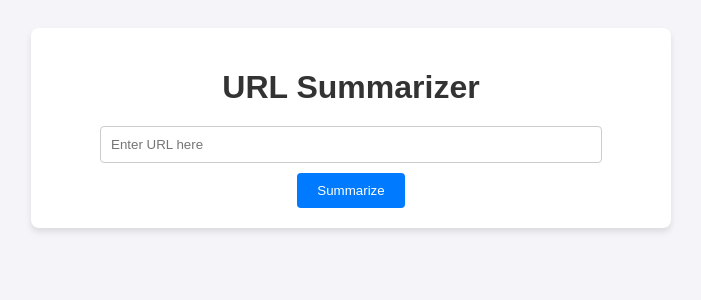
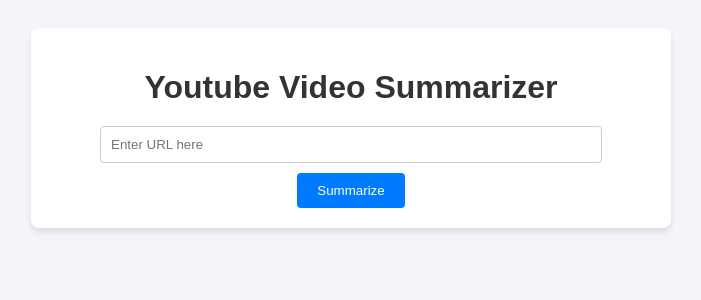
Before and after one commit to ManishV18/fp1, a Flask app: page / in a window 1280 px wide. Shown: the top 300 px of the page, without its empty margins (289-990 px from the left). Run offline with Flask 3, Linux system fonts and the light colour scheme.

Commit message:
Update index.html

```diff
--- a/demo/templates/index.html
+++ b/demo/templates/index.html
@@ -3,12 +3,12 @@
 <head>
     <meta charset="UTF-8">
     <meta name="viewport" content="width=device-width, initial-scale=1.0">
-    <title>URL Summarizer</title>
+    <title>Youtube Video Summarizer</title>
     <link rel="stylesheet" href="/static/style.css">
 </head>
 <body>
     <div class="container">
-        <h1>URL Summarizer</h1>
+        <h1>Youtube Video Summarizer</h1>
         <form method="POST">
             <input type="text" name="url" placeholder="Enter URL here" required>
             <button type="submit">Summarize</button>
```
